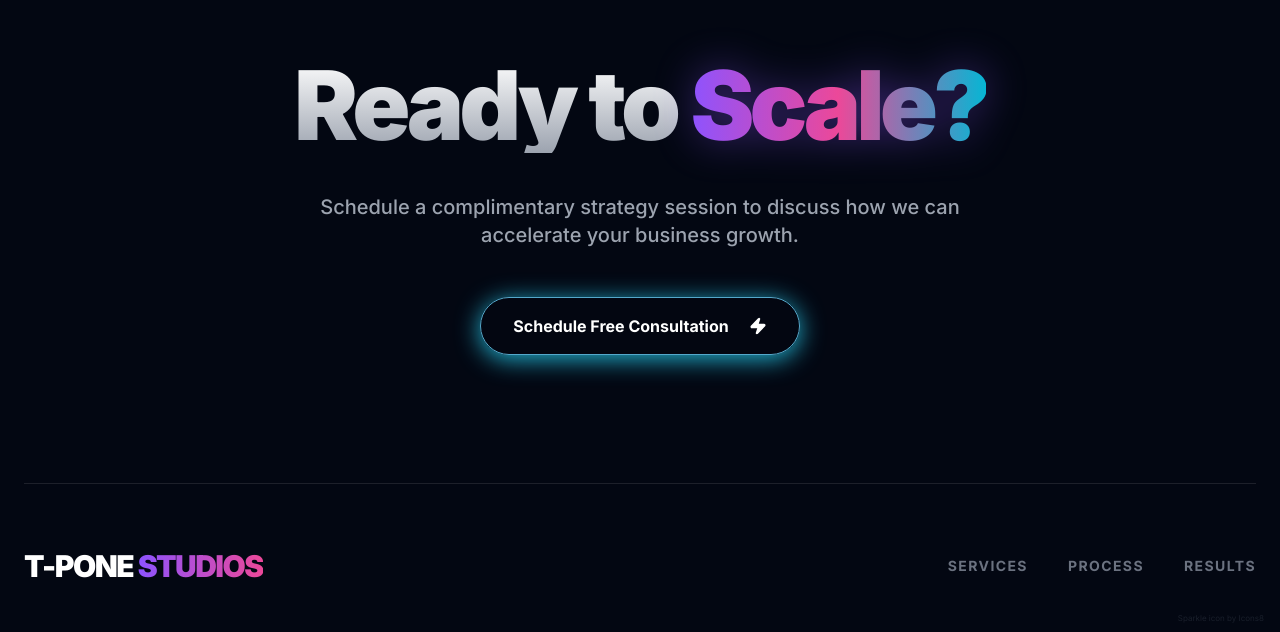
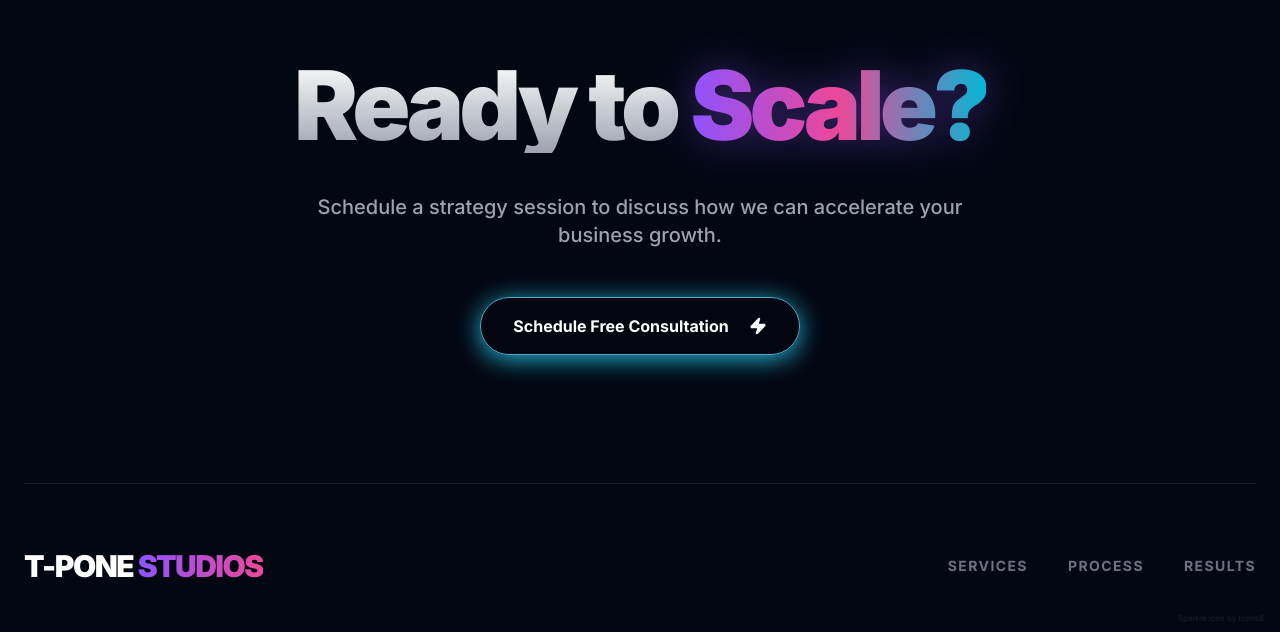
Before and after one commit to tponestudios/T-Pone-Studios, a React (Vite) app: page / in a window 1280 px wide. Shown: the part 3600-4232 px from the top of the page. Built offline with nearby package versions, Linux system fonts and the light colour scheme.

Commit message:
Remove 'complimentary' from footer CTA text

```diff
--- a/App.tsx
+++ b/App.tsx
@@ -445,7 +445,7 @@ const Footer: React.FC = () => {
             Ready to <span className="bg-gradient-to-r from-[#8D53FF] via-[#EC4899] to-[#06B6D4] bg-clip-text text-transparent drop-shadow-[0_0_20px_rgba(141,83,255,0.4)]">Scale?</span>
           </h2>
           <p className="text-base md:text-xl text-gray-400 mb-8 md:mb-12 max-w-2xl mx-auto font-medium leading-relaxed px-2">
-            Schedule a complimentary strategy session to discuss how we can accelerate your business growth.
+            Schedule a strategy session to discuss how we can accelerate your business growth.
           </p>
           <div className="flex justify-center px-4">
             <AuroraButton ariaLabel="Schedule your free consultation" className="text-sm md:text-base px-6 md:px-8 py-3 md:py-4">
```
